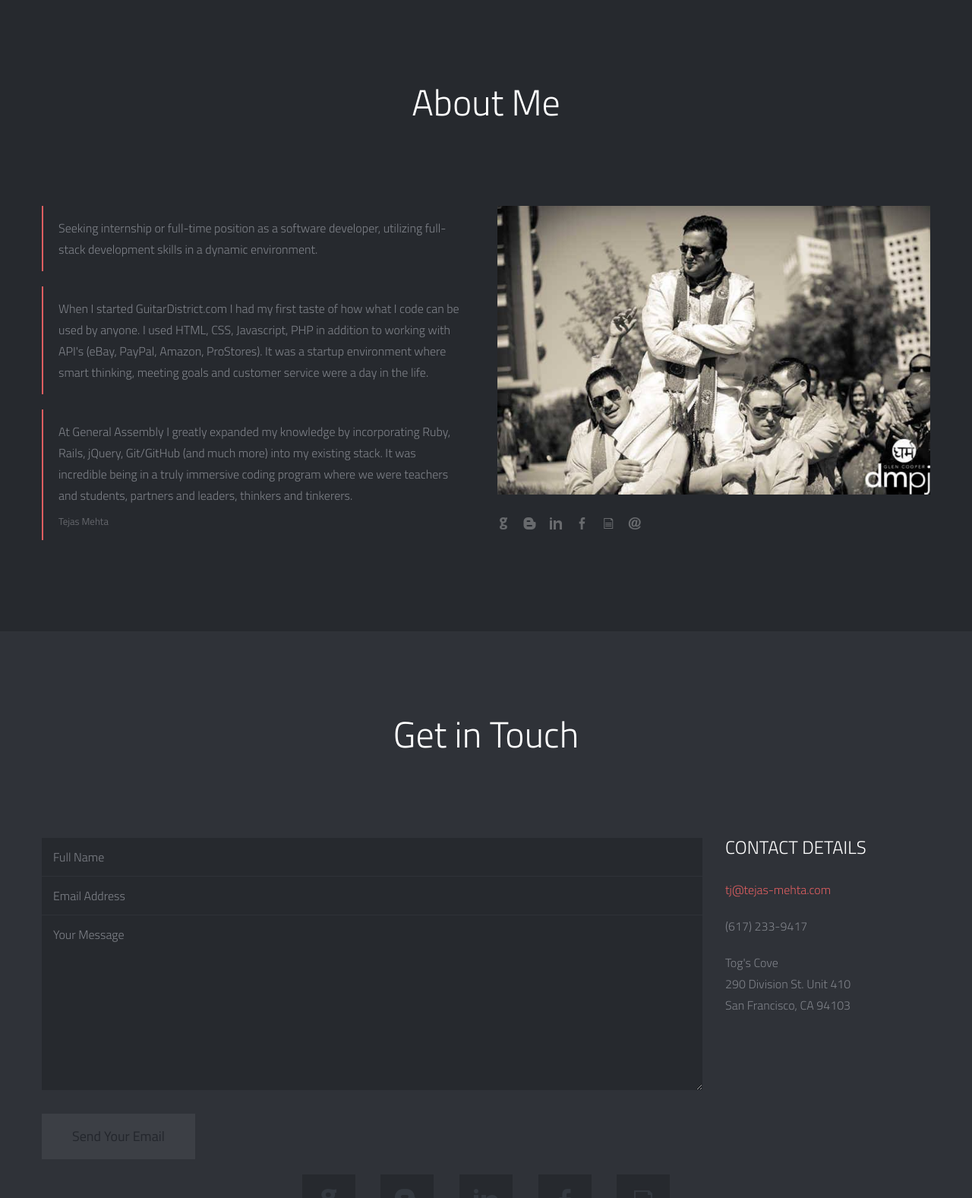
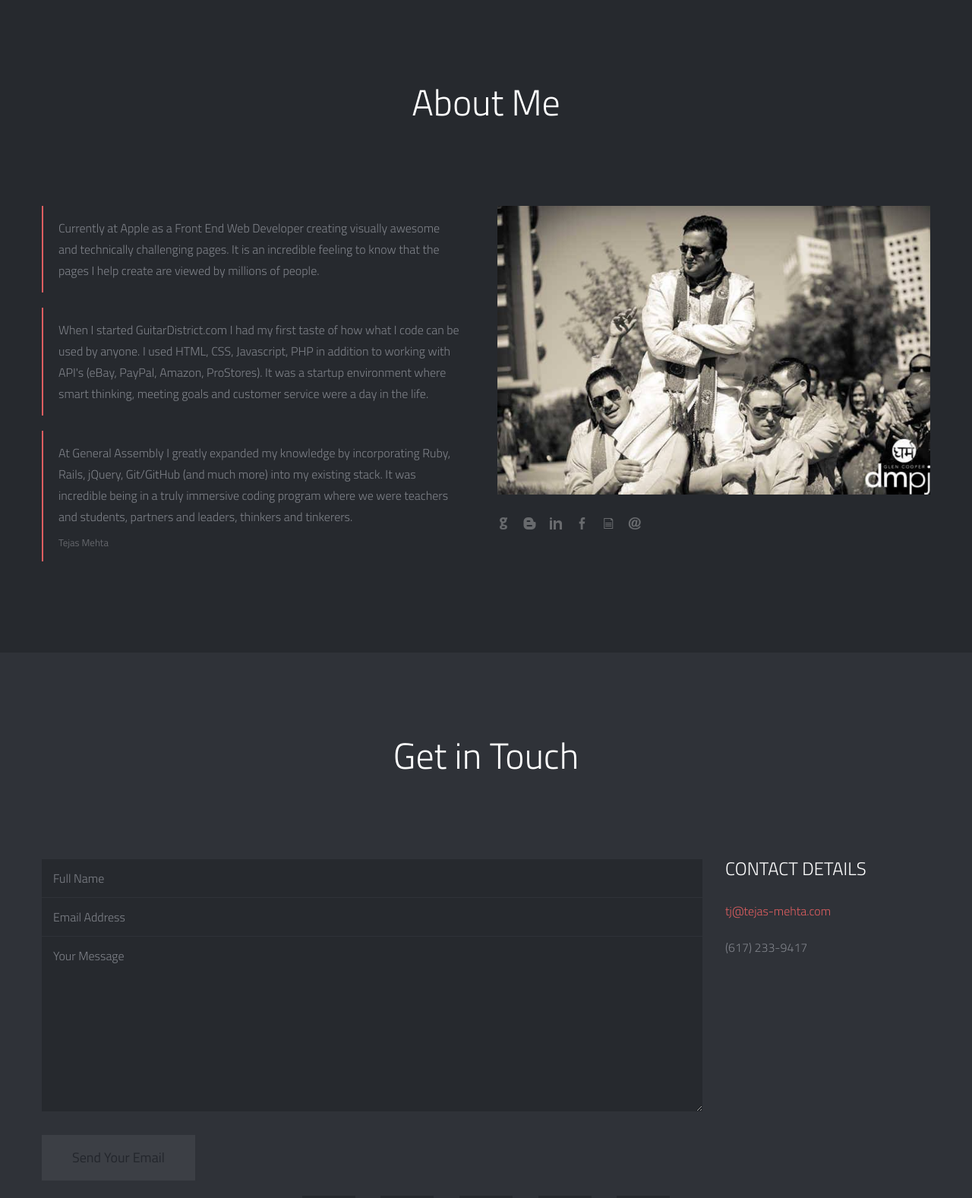
Before and after one commit to tmehta2442/homepage2, a PHP site: page / in a window 1280 px wide. Shown: the part 1936-3513 px from the top of the page at 76% size. Run offline with PHP 8.4, Linux system fonts and the light colour scheme; some libraries are stand-ins or nearby versions.

Commit message:
some mods

```diff
--- a/_include/css/supersized.css
+++ b/_include/css/supersized.css
@@ -13,7 +13,7 @@
 * { margin:0; padding:0; }
 img { border:none; }
 
-#supersized-loader { position:absolute; top:50%; left:50%; z-index:0; width:60px; height:60px; margin:-30px 0 0 -30px; text-indent:-999em; background:url(../img/progress.gif) no-repeat center center;}
+/*#supersized-loader { position:absolute; top:50%; left:50%; z-index:0; width:60px; height:60px; margin:-30px 0 0 -30px; text-indent:-999em; background:url(../img/progress.gif) no-repeat center center;}*/
 
 #supersized {  display:block; position:fixed; left:0; top:0; overflow:hidden; z-index:-1; height:100%; width:100%; margin:0; padding:0; }
 #supersized img { width:auto; height:auto; position:relative; display:none; outline:none; border:none; }
@@ -24,6 +24,6 @@ img { border:none; }
 #supersized a { width:100%; height:100%; display:block; }
 #supersized li.prevslide { z-index:-20; }
 #supersized li.activeslide { z-index:-10; }
-#supersized li.image-loading { background:#111 url(../img/progress.gif) no-repeat center center; width:100%; height:100%; }
+/*#supersized li.image-loading { background:#111 url(../img/progress.gif) no-repeat center center; width:100%; height:100%; }*/
 #supersized li.image-loading img{ visibility:hidden; }
 #supersized li.prevslide img, #supersized li.activeslide img{ display:inline-block; }
--- a/_include/js/main.js
+++ b/_include/js/main.js
@@ -406,16 +406,16 @@ $(document).ready(function(){
 	{
 		test: Modernizr.placeholder,
 		nope: '_include/js/placeholder.js',
-		complete : function() {
-				if (!Modernizr.placeholder) {
-						Placeholders.init({
-						live: true,
-						hideOnFocus: false,
-						className: "yourClass",
-						textColor: "#999"
-						});
-				}
-		}
+		// complete : function() {  //debugging for later
+		// 		if (!Modernizr.placeholder) {
+		// 				Placeholders.init({
+		// 				live: true,
+		// 				hideOnFocus: false,
+		// 				className: "yourClass",
+		// 				textColor: "#999"
+		// 				});
+		// 		}
+		// }
 	}
 	]);
 
--- a/index.html
+++ b/index.html
@@ -168,21 +168,21 @@
 
                             	<!-- Fancybox - Gallery Enabled - Title - Full Image -->
                             	<a class="hover-wrap fancybox" data-fancybox-group="gallery" title="Hacker Corral" href="_include/img/work/full/image-01-full.jpg">
-                                	<span class="overlay-img"></span>
+                                	<span class="overlay-img">Hacker Corral</span>
                                     <span class="overlay-img-thumb font-icon-plus"></span>
                                 </a>
                                 <!-- Thumb Image and Description -->
                                 <img src="_include/img/work/thumbs/image-01.jpg" alt="Looking to get people together to learn code? Setup your gathering at Hacker Corral.<p>
                                                                                       <b>Some Features:</b> Custom Authorization, Google Maps API, Calendar Gem, Action Mailer, BootStrapping, Password Reset Option<p>
                                                                                       <b><a href=http://www.HackerCorral.com>Check it out</a></b><p>
-                                                                                      <a href=https://github.com/tmehta2442/hackercorral>See the code</a>"
+                                                                                      <a href=https://github.com/tmehta2442/hackercorral>See the code</a>">
                             </li>
                         	<!-- End Item Project -->
 
 							<!-- Item Project and Filter Name -->
                         	<li class="item-thumbs span3 design">
                             	<!-- Fancybox - Gallery Enabled - Title - Full Image -->
-                            	<a class="hover-wrap fancybox" data-fancybox-group="gallery" title="" href="_include/img/work/full/image-02-full.jpg">
+                            	<a class="hover-wrap fancybox" data-fancybox-group="gallery" title="Defaced" href="_include/img/work/full/image-02-full.jpg">
                                 	<span class="overlay-img">Defaced</span>
                                     <span class="overlay-img-thumb font-icon-plus"></span>
                                 </a>
@@ -203,8 +203,8 @@
                                     <span class="overlay-img-thumb font-icon-plus"></span>
                                 </a>
                                 <!-- Thumb Image and Description -->
-                                <img src="_include/img/work/thumbs/image-03.jpg" alt="This is my version of Twitter. It will eventaully be incorporated within a few of my existing (and soon to be) apps.<p>
-                                                                                     <b>Some Features:</b> Extensive RSpec Testing, SSL Site-Wide, Custom Authorization, Bootstrapping, Gravatar, Action Mailer<p>
+                                <img src="_include/img/work/thumbs/image-03.jpg" alt="This is my version of Twitter. It will eventually be incorporated within a few of my existing (and soon to be) apps.<p>
+                                                                                     <b>Some Features: </b>Extensive RSpec Testing, SSL Site-Wide, Custom Authorization, Bootstrapping, Gravatar, Action Mailer<p>
                                                                                      <b><a href=https://cryptic-bastion-5711.herokuapp.com>Check it Out</a></b><p>
                                                                                      <a href=https://github.com/tmehta2442/togstwitter>See the code</a>">
                             </li>
@@ -215,8 +215,8 @@
                             	<!-- Fancybox Media - Gallery Enabled - Title - Link to Video -->
                             	<a class="hover-wrap fancybox-media" data-fancybox-group="video" title="<p>I love diving. What does it have to do with coding? Everything.<p>
                                                                                                         It only requires not being afraid of the unknown, working with a<p>
-                                                                                                        buddy, learnig odd jargon, practice, patience, research... " href="www.youtube.com/embed/KN4ojfVgKAg" alt="testing to see if this works">
-                                	<span class="overlay-img"></span>
+                                                                                                        buddy, learnig odd jargon, practice, patience, research... " href="www.youtube.com/embed/KN4ojfVgKAg">
+                                	<span class="overlay-img">Picasso Trigger</span>
                                     <span class="overlay-img-thumb font-icon-plus"></span>
                                 </a>
                                 <!-- Thumb Image and Description -->
@@ -240,8 +240,8 @@
 							<!-- Item Project and Filter Name -->
                         	<li class="item-thumbs span3 photography">
                             	<!-- Fancybox - Gallery Enabled - Title - Full Image -->
-                            	<a class="hover-wrap fancybox" data-fancybox-group="gallery" title="Linkedin & Resume" href="_include/img/work/full/image-05-full.jpg">
-                                	<span class="overlay-img">LinkedIn & Resume</span>
+                            	<a class="hover-wrap fancybox" data-fancybox-group="gallery" title="Linkedin &amp; Resume" href="_include/img/work/full/image-05-full.jpg">
+                                	<span class="overlay-img">LinkedIn &amp; Resume</span>
                                     <span class="overlay-img-thumb font-icon-plus"></span>
                                 </a>
                                 <!-- Thumb Image and Description -->
@@ -256,12 +256,12 @@
 							<!-- Item Project and Filter Name -->
                         	<li class="item-thumbs span3 video">
                             	<!-- Fancybox Media - Gallery Enabled - Title - Link to Video -->
-                            	<a class="hover-wrap fancybox-media" data-fancybox-group="video" title="Scuba Diving" href="www.youtube.com/embed/JZesUwTC__k">
+                            	<a class="hover-wrap fancybox-media" data-fancybox-group="video" title="More scuba diving because I like it" href="www.youtube.com/embed/JZesUwTC__k">
                                 	<span class="overlay-img"></span>
                                     <span class="overlay-img-thumb font-icon-plus"></span>
                                 </a>
                                 <!-- Thumb Image and Description -->
-                                <img src="_include/img/work/thumbs/image-09.jpg" alt="Video">
+                                <img src="_include/img/work/thumbs/image-09.jpg" alt="More scuba diving because I like it">
                             </li>
                         	<!-- End Item Project -->
 
@@ -290,7 +290,7 @@
                                 <img src="_include/img/work/thumbs/image-07.jpg" alt="Be kind: This was my first Rails App and when free time presents itself it'll be great. GroupGo was created to
                                                                                       allow a group of fellow travellers to have one central place where they can organize and communicate in regards
                                                                                       to a trip.<p>
-                                                                                      <b>Some Features:</b>Bootstrapping, Custom Login, Action Mailer, Unique URL generator, Message Board.<p>
+                                                                                      <b>Some Features: </b>Bootstrapping, Custom Login, Action Mailer, Unique URL generator, Message Board.<p>
                                                                                       <b><a href=http://groupgo.herokuapp.com>Check it out</a></b><p>
                                                                                       <a href=https://github.com/tmehta2442/GroupGo/tree/master/groupgob>See the code</a>">
                             </li>
@@ -325,8 +325,8 @@
                 <!-- <h3 class="spec">Tinkerer, Coder, Scholar, </h3> -->
 
                 <blockquote>
-                    Seeking internship or full-time position as a software developer, utilizing full-stack development skills in a dynamic
-                    environment.
+                    Currently at Apple as a Front End Web Developer creating visually awesome and technically challenging pages. It is an
+                    incredible feeling to know that the pages I help create are viewed by millions of people.
                 </blockquote>
                 <blockquote>
                     When I started GuitarDistrict.com I had my first taste of how what I code can be used by anyone. I used HTML,
@@ -411,13 +411,6 @@
                     <ul>
                         <li><a href="mailto:tj@tejas-mehta.com">tj@tejas-mehta.com</a></li>
                         <li>(617) 233-9417</li>
-                        <li>
-                            Tog's Cove
-                            <br>
-                            290 Division St. Unit 410
-                            <br>
-                            San Francisco, CA 94103
-                        </li>
                     </ul>
                 </div>
             </div>
```
